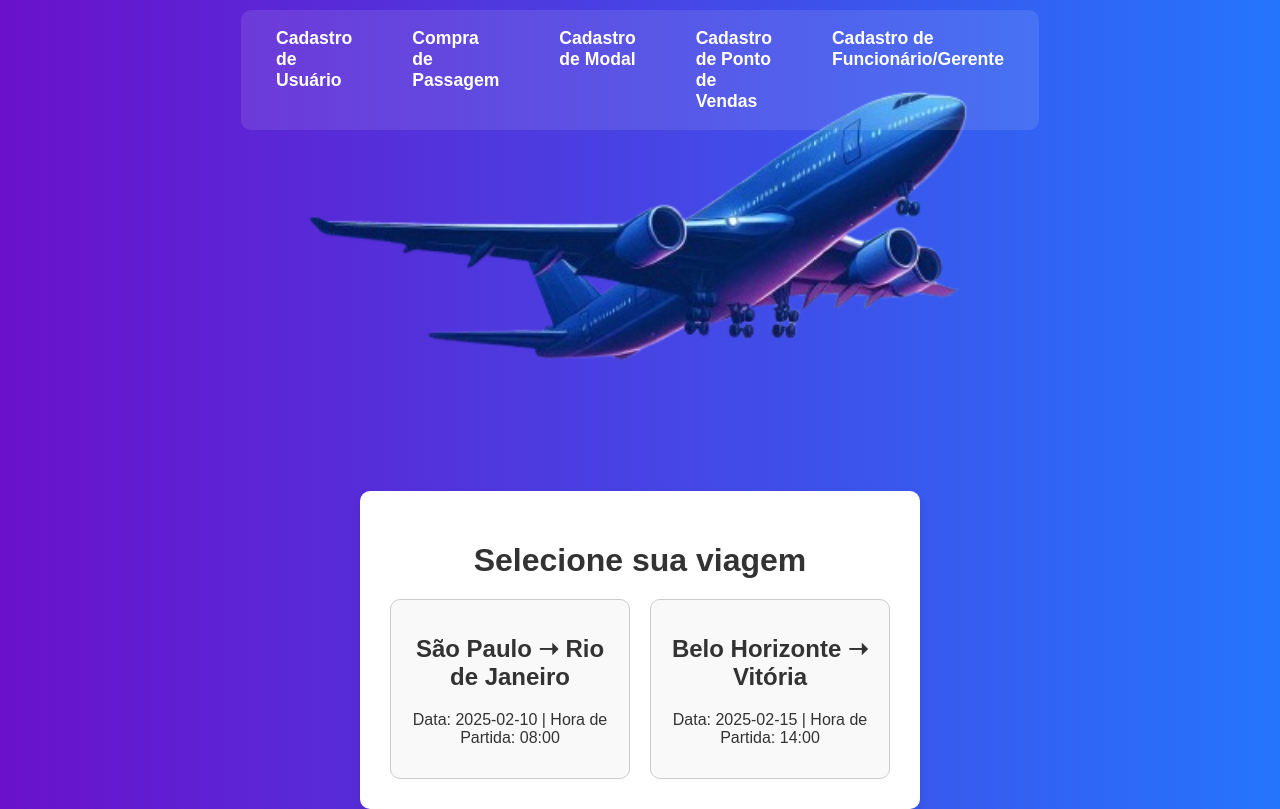
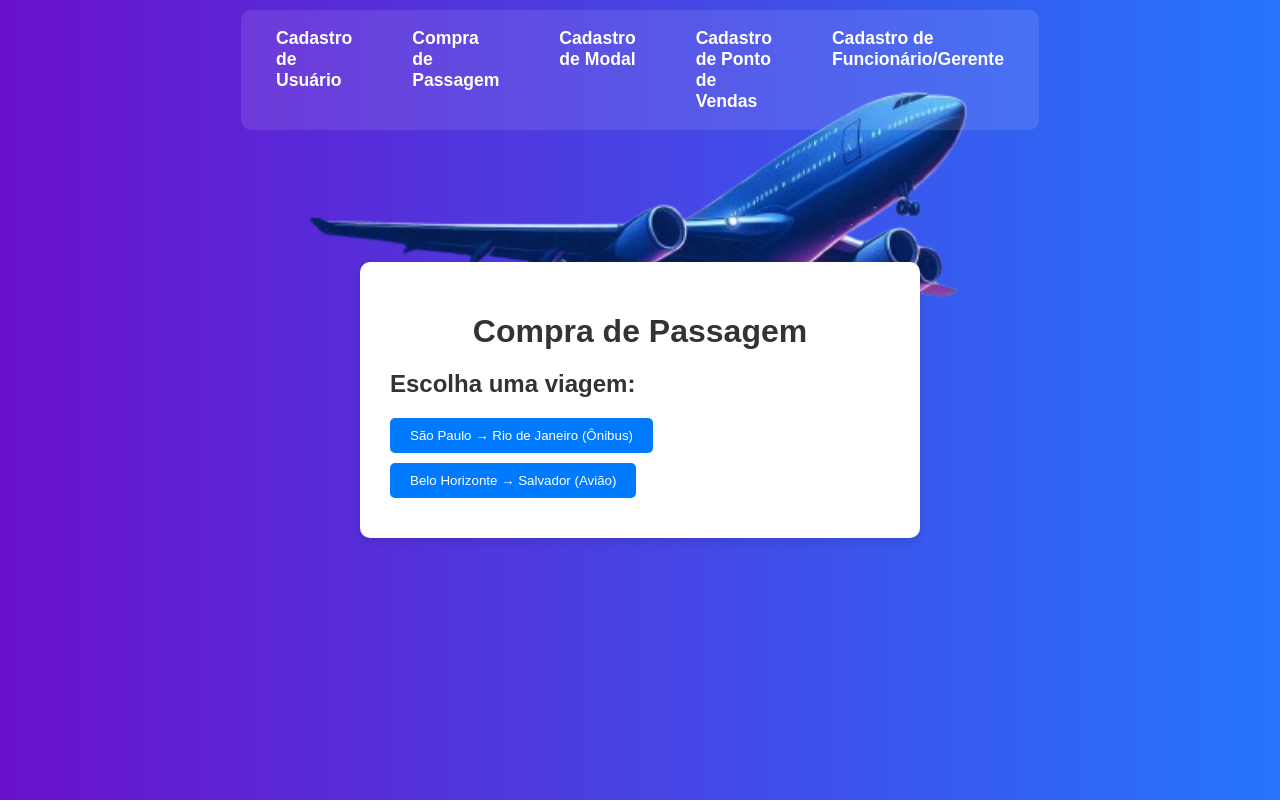
Before and after one commit to CainaZumaa/vvviagens, a React (Create React App) app: page /compra in a window 1280 px wide. Built offline with nearby package versions, Linux system fonts and the light colour scheme.

Commit message:
fix: ticket purchase

```diff
--- a/src/App.css
+++ b/src/App.css
@@ -193,6 +193,7 @@ nav a:hover::after {
   gap: 20px;
   margin-top: 20px;
 }
+
 .viagem-card {
   padding: 15px;
   border-radius: 10px;
@@ -203,13 +204,16 @@ nav a:hover::after {
   width: 250px;
   background: #f9f9f9;
 }
+
 .viagem-card:hover {
   background: #e3f2fd;
   transform: scale(1.05);
 }
+
 form div {
   margin-bottom: 10px;
 }
+
 button {
   padding: 10px 20px;
   background: #007bff;
@@ -218,7 +222,9 @@ button {
   cursor: pointer;
   border-radius: 5px;
   transition: background 0.3s;
+  margin-bottom: 10px;
 }
+
 button:hover {
   background: #0056b3;
 }
--- a/src/components/TicketPurchase.js
+++ b/src/components/TicketPurchase.js
@@ -1,152 +1,146 @@
 import React, { useState } from "react";
 
 const TicketPurchase = () => {
-  const [showForm, setShowForm] = useState(false);
-  const [selectedTrip, setSelectedTrip] = useState(null);
-
-  const exampleTrips = [
+  const viagensExemplo = [
     {
-      id: 1,
-      Localizador: "123ABC",
-      Assento: "10A",
-      Nome: "",
-      Modal: "Ônibus",
-      Data: "2025-02-10",
-      HoraDePartida: "08:00",
-      HoraDeChegada: "12:00",
-      CidadeDeOrigem: "São Paulo",
-      CidadeDeDestino: "Rio de Janeiro",
-      Desconto: "",
-      MetodoPagamento: "",
-      parcelas: 1,
+      localizador: "ABC123",
+      tipodemodal: "Ônibus",
+      data: "2025-02-05",
+      horadepartida: "08:00",
+      horadechegada: "12:00",
+      tempodeviagem: "04:00:00",
+      cidadedeorigem: "São Paulo",
+      cidadededestino: "Rio de Janeiro",
     },
     {
-      id: 2,
-      Localizador: "456DEF",
-      Assento: "20B",
-      Nome: "",
-      Modal: "Ônibus",
-      Data: "2025-02-15",
-      HoraDePartida: "14:00",
-      HoraDeChegada: "18:30",
-      CidadeDeOrigem: "Belo Horizonte",
-      CidadeDeDestino: "Vitória",
-      Desconto: "",
-      MetodoPagamento: "",
-      parcelas: 1,
+      localizador: "XYZ789",
+      tipodemodal: "Avião",
+      data: "2025-02-06",
+      horadepartida: "14:00",
+      horadechegada: "16:00",
+      tempodeviagem: "02:00:00",
+      cidadedeorigem: "Belo Horizonte",
+      cidadededestino: "Salvador",
     },
   ];
 
-  const fieldLabels = {
-    Localizador: "Localizador",
-    Assento: "Assento",
-    Nome: "Nome",
-    Modal: "Modal",
-    Data: "Data",
-    HoraDePartida: "Hora de Partida",
-    HoraDeChegada: "Hora de Chegada",
-    CidadeDeOrigem: "Cidade de Origem",
-    CidadeDeDestino: "Cidade de Destino",
-    Desconto: "Desconto",
-    MetodoPagamento: "Método de Pagamento",
-    parcelas: "Parcelas",
-  };
+  const [formData, setFormData] = useState({
+    localizador: "",
+    assento: "",
+    codigodocliente: "",
+    nomedopassageiro: "",
+    tipodemodal: "",
+    data: "",
+    horadepartida: "",
+    horadechegada: "",
+    tempodeviagem: "",
+    cidadedeorigem: "",
+    cidadededestino: "",
+  });
 
-  const handleTripSelection = (trip) => {
-    setSelectedTrip(trip);
-    setShowForm(true);
+  const [message, setMessage] = useState("");
+
+  const handleSelect = (viagem) => {
+    setFormData({
+      ...viagem,
+      assento: "",
+      codigodocliente: "",
+      nomedopassageiro: "",
+    });
   };
 
   const handleChange = (e) => {
     const { name, value } = e.target;
-    setSelectedTrip((prev) => ({ ...prev, [name]: value }));
+    setFormData({ ...formData, [name]: value });
   };
 
-  const handleSubmit = (e) => {
+  const handleSubmit = async (e) => {
     e.preventDefault();
-    console.log("Dados da passagem enviados:", selectedTrip);
-  };
 
-  const handlePaymentMethodChange = (e) => {
-    const { value } = e.target;
-    setSelectedTrip((prev) => ({
-      ...prev,
-      MetodoPagamento: value,
-      parcelas: 1,
-    }));
+    try {
+      const response = await fetch("http://localhost:8080/tickets", {
+        method: "POST",
+        headers: { "Content-Type": "application/json" },
+        body: JSON.stringify(formData),
+      });
+
+      if (response.ok) {
+        setMessage("Passagem comprada com sucesso!");
+        setFormData({
+          localizador: "",
+          assento: "",
+          codigodocliente: "",
+          nomedopassageiro: "",
+          tipodemodal: "",
+          data: "",
+          horadepartida: "",
+          horadechegada: "",
+          tempodeviagem: "",
+          cidadedeorigem: "",
+          cidadededestino: "",
+        });
+      } else {
+        setMessage("Erro ao comprar a passagem.");
+      }
+    } catch (error) {
+      setMessage("Erro ao conectar ao servidor.");
+      console.error("Erro:", error);
+    }
   };
 
   return (
-    <div className="compra-de-passagem">
     <div className="container">
-        {!showForm ? (
-          <>
-            <h1>Selecione sua viagem</h1>
-            <div className="viagens">
-              {exampleTrips.map((trip) => (
-                <div
-                  key={trip.id}
-                  className="viagem-card"
-                  onClick={() => handleTripSelection(trip)}
-                >
-                  <h2>
-                    {trip.CidadeDeOrigem} ➝ {trip.CidadeDeDestino}
-                  </h2>
-                  <p>
-                    Data: {trip.Data} | Hora de Partida: {trip.HoraDePartida}
-                  </p>
-                </div>
+      <h1>Compra de Passagem</h1>
+      {message && <p>{message}</p>}
+
+      <h2>Escolha uma viagem:</h2>
+      {viagensExemplo.map((viagem, index) => (
+        <button key={index} onClick={() => handleSelect(viagem)}>
+          {viagem.cidadedeorigem} → {viagem.cidadededestino} (
+          {viagem.tipodemodal})
+        </button>
       ))}
-            </div>
-          </>
-        ) : (
-          <>
-            <h1>Compra de Passagem</h1>
+
+      {formData.localizador && (
         <form onSubmit={handleSubmit}>
-              {Object.keys(selectedTrip).map((field) => (
-                <div key={field}>
-                  <label>{fieldLabels[field]}</label>
-                  {field === "MetodoPagamento" ? (
-                    <select
-                      name={field}
-                      value={selectedTrip[field]}
-                      onChange={handlePaymentMethodChange}
-                    >
-                      <option value="">Selecione</option>
-                      <option value="boleto">Boleto</option>
-                      <option value="credito">Cartão de Crédito</option>
-                      <option value="debito">Cartão de Débito</option>
-                    </select>
-                  ) : field === "parcelas" ? (
-                    selectedTrip.MetodoPagamento === "credito" ? (
-                      <select
-                        name={field}
-                        value={selectedTrip[field]}
-                        onChange={handleChange}
-                      >
-                        <option value={1}>1x sem juros</option>
-                        <option value={2}>2x sem juros</option>
-                        <option value={3}>3x sem juros</option>
-                        <option value={4}>4x sem juros</option>
-                      </select>
-                    ) : (
-                      <input type="number" name={field} value={1} readOnly />
-                    )
-                  ) : (
+          <h2>Preencha os dados</h2>
+
+          <div>
+            <label>Nome do Passageiro</label>
             <input
               type="text"
-                      name={field}
-                      value={selectedTrip[field]}
+              name="nomedopassageiro"
+              value={formData.nomedopassageiro}
               onChange={handleChange}
+              required
             />
+          </div>
+
+          <div>
+            <label>Código do Cliente</label>
+            <input
+              type="number"
+              name="codigodocliente"
+              value={formData.codigodocliente}
+              onChange={handleChange}
+              required
+            />
+          </div>
+
+          <div>
+            <label>Assento</label>
+            <input
+              type="text"
+              name="assento"
+              value={formData.assento}
+              onChange={handleChange}
+              required
+            />
+          </div>
+
+          <button type="submit">Comprar Passagem</button>
+        </form>
       )}
-                </div>
-              ))}
-              <button type="submit">Comprar</button>
-            </form>
-          </>
-        )}
-      </div>
     </div>
   );
 };
```
Lines whose indentation alone changed are shown as unchanged.
